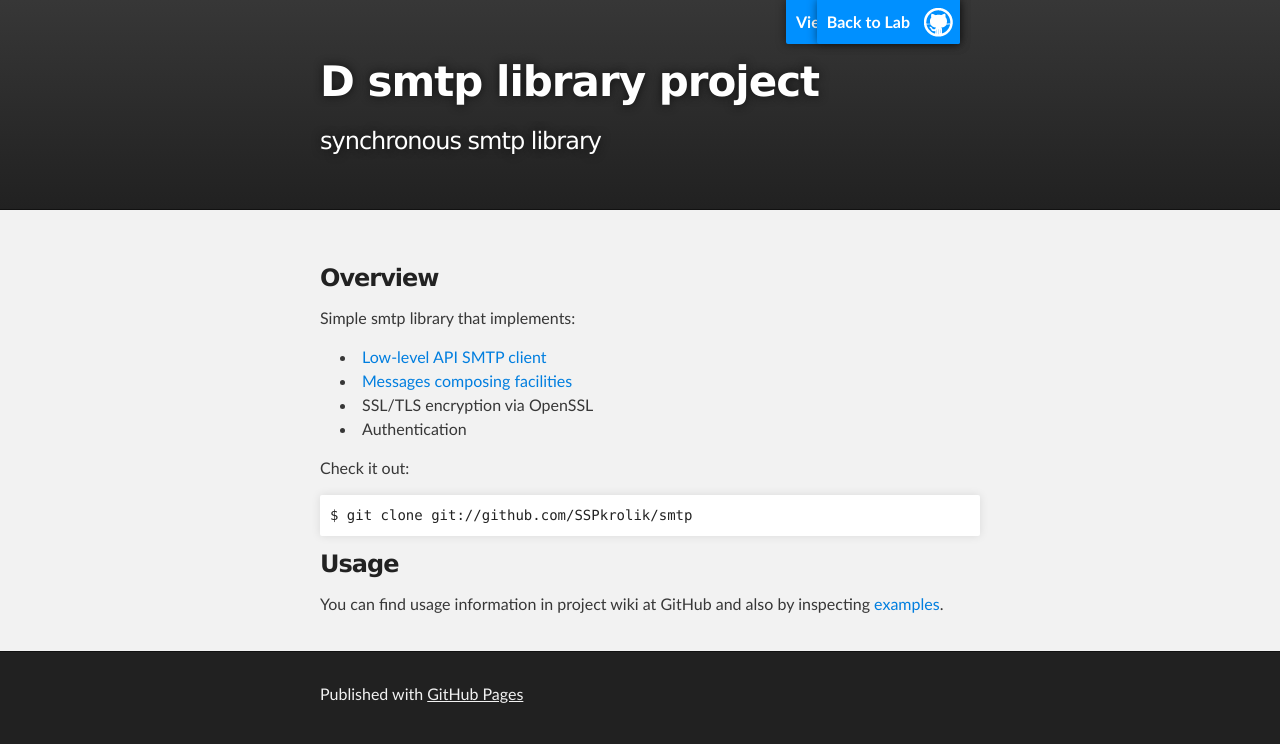
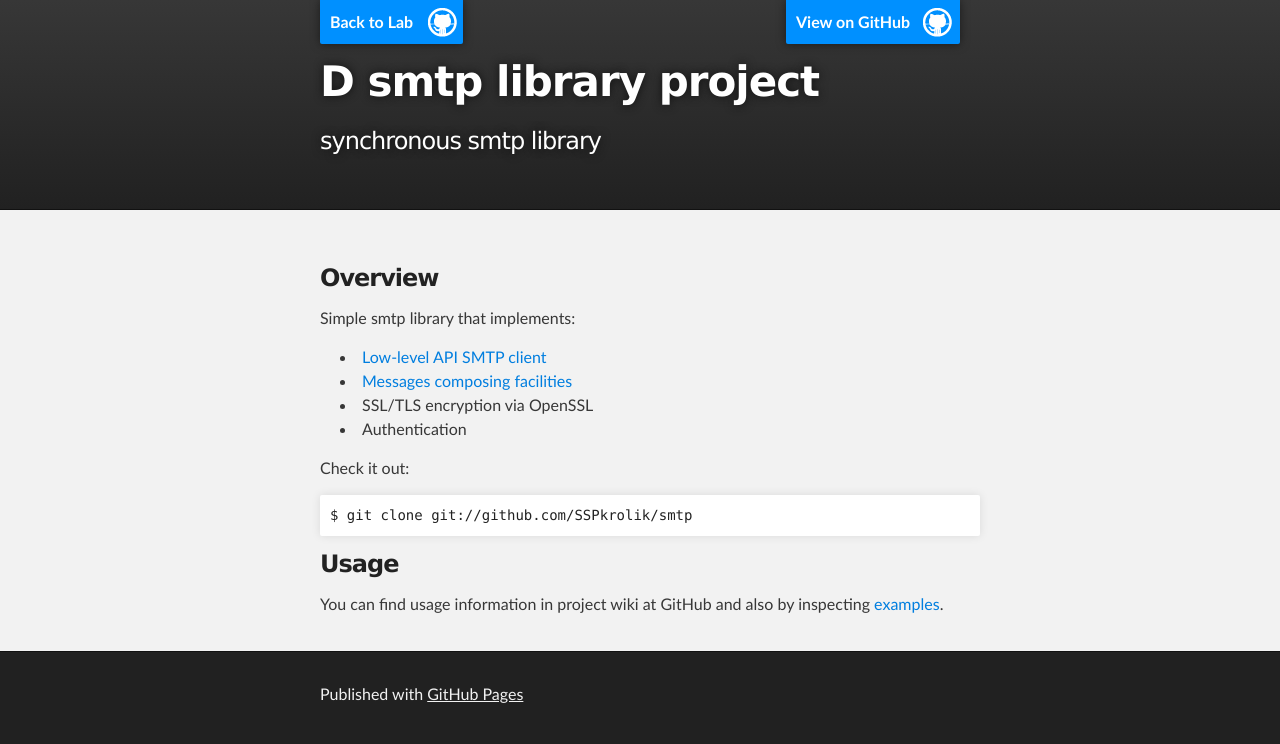
Before and after one commit to SSPkrolik/smtp, a plain HTML site: page index.html in a window 1280 px wide. Drawn offline with Linux system fonts and the light colour scheme.

Commit message:
fixed styling

```diff
--- a/index.html
+++ b/index.html
@@ -17,7 +17,7 @@
     <div id="header_wrap" class="outer">
         <header class="inner">
           <a id="forkme_banner" href="https://github.com/SSPkrolik/smtp">View on GitHub</a>
-          <a id="forkme_banner" href="https://sspkrolik.github.io/">Back to Lab</a>
+          <a id="back_banner" href="https://sspkrolik.github.io/">Back to Lab</a>
 
           <h1 id="project_title">D smtp library project</h1>
           <h2 id="project_tagline">synchronous smtp library</h2>
--- a/stylesheets/stylesheet.css
+++ b/stylesheets/stylesheet.css
@@ -284,6 +284,22 @@ Full-Width Styles
   border-bottom-right-radius: 2px;
 }
 
+#back_banner {
+  display: block;
+  position: absolute;
+  top:0;
+  left: 10px;
+  z-index: 10;
+  padding: 10px 50px 10px 10px;
+  color: #fff;
+  background: url('../images/blacktocat.png') #0090ff no-repeat 95% 50%;
+  font-weight: 700;
+  box-shadow: 0 0 10px rgba(0,0,0,.5);
+  border-bottom-left-radius: 2px;
+  border-bottom-right-radius: 2px;
+}
+
+
 #header_wrap {
   background: #212121;
   background: -moz-linear-gradient(top, #373737, #212121);
```
